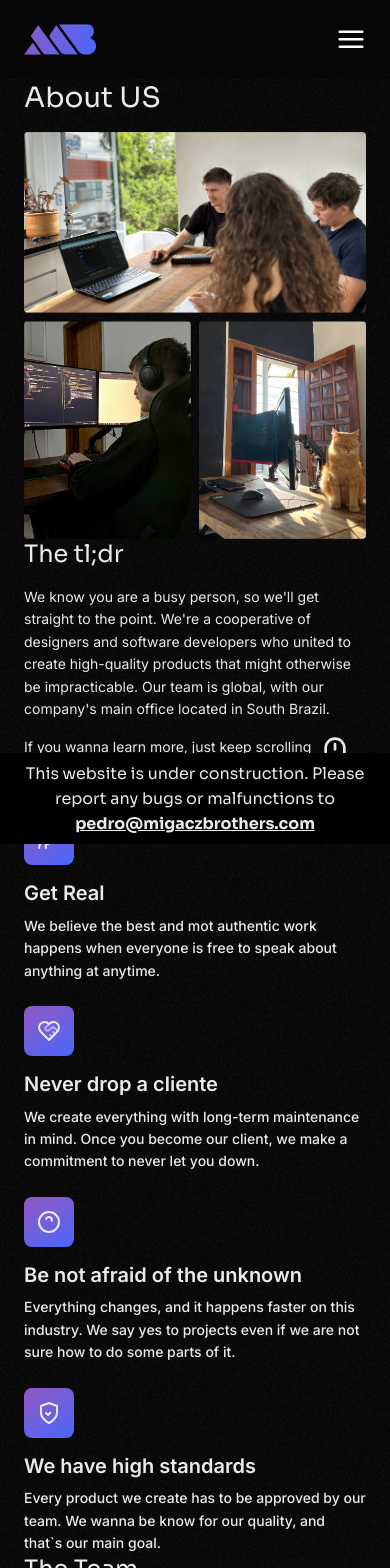
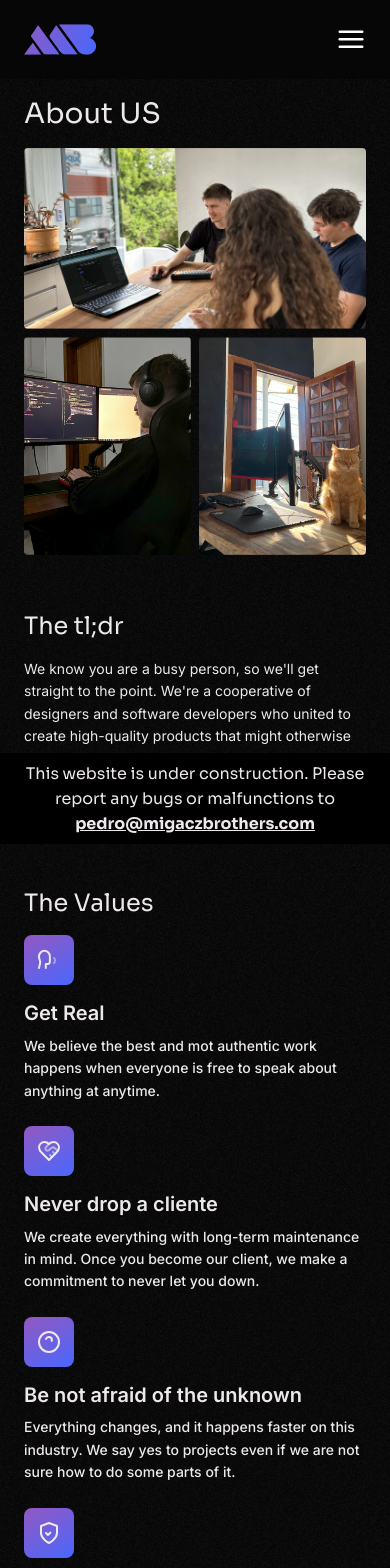
Before and after one commit to Migacz-Brothers/migacz-brothers, a Next.js app: page /about in a window 390 px wide. Shown: the top 1568 px of the page. Built offline with nearby package versions, Linux system fonts and the light colour scheme.

Commit message:
add margins

```diff
--- a/app/about/AboutUsHero.tsx
+++ b/app/about/AboutUsHero.tsx
@@ -22,7 +22,7 @@ export default function AboutUsHero() {
       whileInView={{ opacity: 1 }}
       viewport={{ once: true, amount: 0.1 }}
       transition={{ duration: 0.4, ease: 'easeInOut' }}
-      className={section}
+      className={cn(section, 'md:mb-56 mb-14 md:pt-48 pt-24')}
     >
       <h1 className={cn(h1, 'md:mb-16 mb-4')}>About US</h1>
       <ul className='grid sml:grid-cols-4 grid-cols-2 lg:gap-4 md:gap-3 gap-2'>
--- a/app/about/Team.tsx
+++ b/app/about/Team.tsx
@@ -15,7 +15,7 @@ import cn from 'clsx';
 export default function Team() {
   return (
     <motion.section
-      className={section}
+      className={cn(section, 'md:mb-32 mb-12')}
       initial={{
         opacity: 0,
       }}
--- a/app/about/Tldr.tsx
+++ b/app/about/Tldr.tsx
@@ -14,7 +14,7 @@ export default function Tldr() {
       whileInView={{ opacity: 1 }}
       viewport={{ once: true, amount: 0.1 }}
       transition={{ duration: 0.4, ease: 'easeInOut' }}
-      className={section}
+      className={cn(section, 'md:mb-64 mb-12')}
     >
       <h2 className={cn(h2, 'md:mb-6 mb-4')}>The tl;dr</h2>
       <p className={cn(p, 'max-w-[514px] mb-4')}>
--- a/app/about/Values.tsx
+++ b/app/about/Values.tsx
@@ -18,7 +18,10 @@ export default function Values() {
       whileInView={{ opacity: 1 }}
       viewport={{ once: true, amount: 0.1 }}
       transition={{ duration: 0.4, ease: 'easeInOut' }}
-      className={cn(section, 'flex flex-col items-start !max-w-[916px]')}
+      className={cn(
+        section,
+        'flex flex-col items-start !max-w-[916px] md:mb-64 mb-12'
+      )}
     >
       <h2 className={cn(h2, 'md:mb-16 mb-4')}>The Values</h2>
       <ul className='grid md:grid-cols-2 grid-cols-1 md:gap-16 gap-6 '>
--- a/app/about/page.tsx
+++ b/app/about/page.tsx
@@ -9,7 +9,7 @@ export default function AboutUs() {
   return (
     <div className='light-noise-background'>
       <Navbar />
-      <main className='py-20'>
+      <main>
         <AboutUsHero />
         <Tldr />
         <Values />
```
